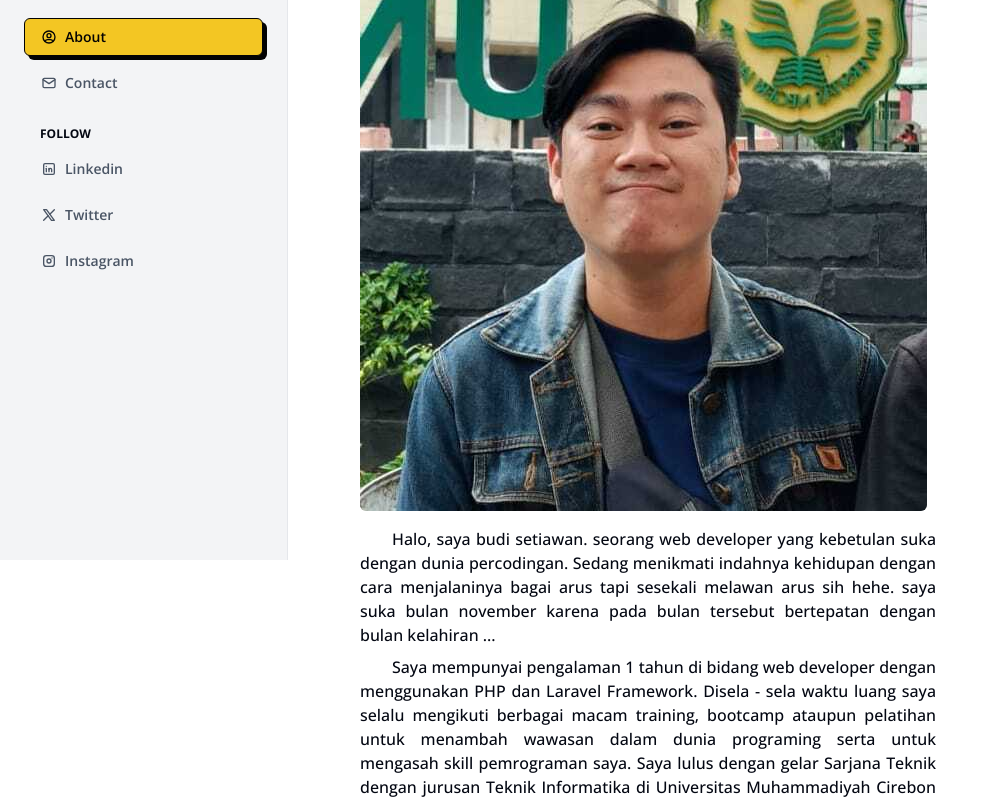
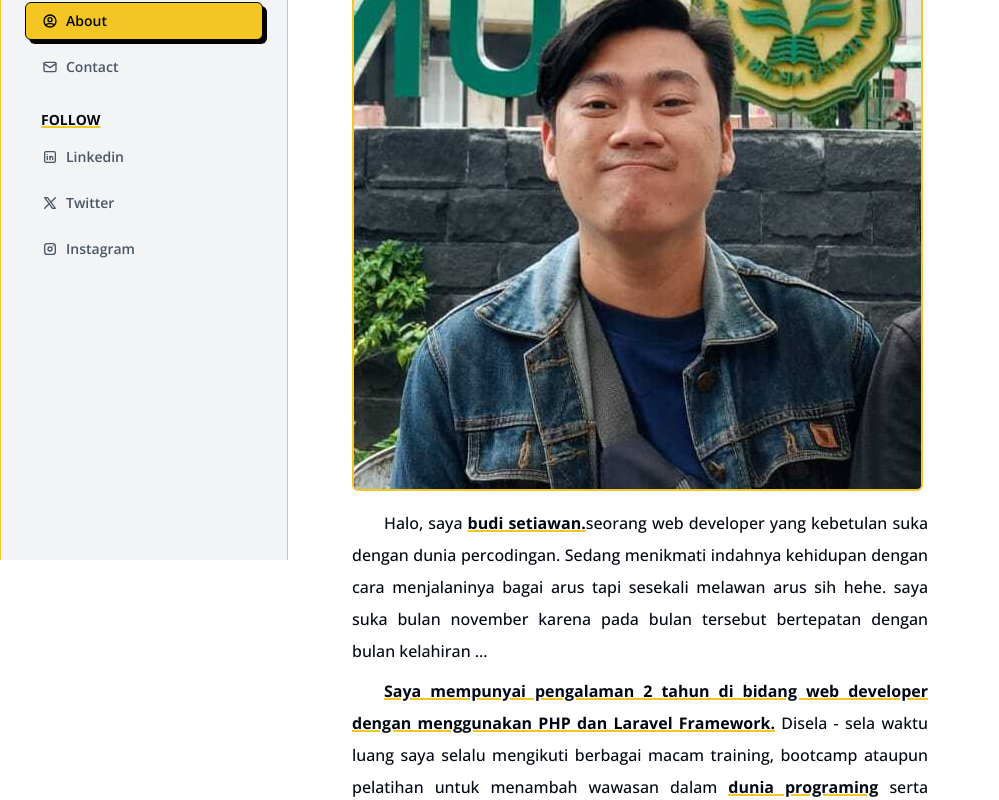
Before and after one commit to budayyy/budayyy.github.io, a React (Vite) app: page /about in a window 1280 px wide. Shown: the part 240-1040 px from the top of the page, without its empty margins (0-999 px from the left). Built offline with nearby package versions, Linux system fonts and the light colour scheme.

Commit message:
fix text, subtitle and navbar section

```diff
--- a/src/About.jsx
+++ b/src/About.jsx
@@ -24,27 +24,45 @@ export default function Home() {
         <div className="bg-white p-4 lg:pl-88 lg:py-24 lg:pr-16 lg:w-[96%]">
           {loading && <LoadingScreen />}
           {!loading && (
-            <div className="w-full bg-white p-2">
+            <div className="w-full bg-white pt-24 pb-8 lg:p-0">
               <HeadingSection>About</HeadingSection>
-              <div className="my-4">
-                <img src="./buday.jpg" alt="budi" className="rounded-md" />
+              <div className="mt-16 mb-4">
+                <img
+                  src="./buday.jpg"
+                  alt="budi"
+                  className="rounded-md border-2 border-primary"
+                />
               </div>
-              <p className="max-w-xl text-base font-medium text-gray-950 text-justify mb-2 indent-8">
-                Halo, saya budi setiawan. seorang web developer yang kebetulan
-                suka dengan dunia percodingan. Sedang menikmati indahnya
-                kehidupan dengan cara menjalaninya bagai arus tapi sesekali
-                melawan arus sih hehe. saya suka bulan november karena pada
-                bulan tersebut bertepatan dengan bulan kelahiran ...
+              <p className="max-w-xl text-base font-medium text-gray-950 text-justify mb-2 indent-8 leading-8">
+                Halo, saya{" "}
+                <span className="underline decoration-2 decoration-primary font-bold">
+                  budi setiawan.
+                </span>
+                seorang web developer yang kebetulan suka dengan dunia
+                percodingan. Sedang menikmati indahnya kehidupan dengan cara
+                menjalaninya bagai arus tapi sesekali melawan arus sih hehe.
+                saya suka bulan november karena pada bulan tersebut bertepatan
+                dengan bulan kelahiran ...
               </p>
-              <p className="max-w-xl text-base font-medium text-gray-950 text-justify mb-2 indent-8">
-                Saya mempunyai pengalaman 1 tahun di bidang web developer dengan
-                menggunakan PHP dan Laravel Framework. Disela - sela waktu luang
-                saya selalu mengikuti berbagai macam training, bootcamp ataupun
-                pelatihan untuk menambah wawasan dalam dunia programing serta
-                untuk mengasah skill pemrograman saya. Saya lulus dengan gelar
-                Sarjana Teknik dengan jurusan Teknik Informatika di Universitas
-                Muhammadiyah Cirebon dan alhamdulillah lulus walaupun tidak
-                tepat waktu, setidaknya bisa lulus diwaktu yang tepat.
+              <p className="max-w-xl text-base font-medium text-gray-950 text-justify mb-2 indent-8 leading-8">
+                <span className="underline decoration-2 decoration-primary font-bold">
+                  Saya mempunyai pengalaman 2 tahun di bidang web developer
+                  dengan menggunakan PHP dan Laravel Framework.
+                </span>{" "}
+                Disela - sela waktu luang saya selalu mengikuti berbagai macam
+                training, bootcamp ataupun pelatihan untuk menambah wawasan
+                dalam{" "}
+                <span className="underline decoration-2 decoration-primary font-bold">
+                  dunia programing
+                </span>{" "}
+                serta untuk mengasah skill pemrograman saya. Saya lulus dengan
+                gelar Sarjana Teknik dengan jurusan{" "}
+                <span className="underline decoration-2 decoration-primary font-bold">
+                  Teknik Informatika
+                </span>{" "}
+                di Universitas Muhammadiyah Cirebon dan alhamdulillah lulus
+                walaupun tidak tepat waktu, setidaknya bisa lulus diwaktu yang
+                tepat.
               </p>
             </div>
           )}
--- a/src/Contact.jsx
+++ b/src/Contact.jsx
@@ -11,6 +11,7 @@ import {
 } from "react-icons/tb";
 import { useEffect, useState } from "react";
 import HeadingSection from "./components/HeadingSection";
+import SubtitleSection from "./components/SubtitleSection";
 
 export default function Home() {
   const [navbarOpen, setNavbarOpen] = useState(false);
@@ -32,12 +33,9 @@ export default function Home() {
         <div className="bg-white p-4 lg:pl-88 lg:py-24 lg:pr-16 lg:w-[96%]">
           {loading && <LoadingScreen />}
           {!loading && (
-            <div className="w-full bg-white p-2">
+            <div className="w-full bg-white pt-24 pb-8 lg:p-0">
               <HeadingSection>Contact</HeadingSection>
-
-              <p className="mt-4 mb-8 text-base font-normal text-center lg:text-start">
-                bolehlah koneksi bareng hehe😁
-              </p>
+              <SubtitleSection>bolehlah koneksi bareng hehe😁</SubtitleSection>
               <div className="w-full lg:max-w-sm space-y-4">
                 <Link
                   to="https://wa.me/+6287829890388"
--- a/src/Home.jsx
+++ b/src/Home.jsx
@@ -32,7 +32,7 @@ export default function Home() {
         <div className="bg-white p-4 lg:pl-88 lg:py-24 lg:pr-16 lg:w-[96%]">
           {loading && <LoadingScreen />}
           {!loading && (
-            <div className="w-full bg-white p-2">
+            <div className="w-full bg-white pt-24 pb-8 lg:p-0">
               <div className="mb-6 flex justify-center lg:justify-start items-center">
                 <img
                   src="./buday.jpg"
@@ -40,11 +40,11 @@ export default function Home() {
                   className="rounded-full w-40 h-40 bg-cover"
                 />
               </div>
-              <h3 className="text-3xl lg:text-5xl text-center lg:text-start font-extrabold">
+              <h3 className="text-3xl lg:text-5xl text-center lg:text-start font-extrabold mb-4 underline decoration-4 decoration-primary">
                 Halo,I am Budi
               </h3>
               <div className="text-center lg:text-start">
-                <span className="text-xl lg:text-4xl font-extrabold bg-clip-text text-transparent bg-linear-to-r from-gray-950 to-gray-500">
+                <span className="text-xl lg:text-4xl font-extrabold bg-clip-text text-transparent bg-linear-to-r from-gray-950 to-gray-500 underline decoration-4 decoration-primary">
                   <TypeAnimation
                     sequence={[
                       // Same substring at the start will only be typed once, initially
--- a/src/Stack.jsx
+++ b/src/Stack.jsx
@@ -20,6 +20,7 @@ import { DiPhp } from "react-icons/di";
 import { useEffect, useState } from "react";
 import LoadingScreen from "./components/LoadingScreen";
 import HeadingSection from "./components/HeadingSection";
+import SubtitleSection from "./components/SubtitleSection";
 
 const stackStyle =
   "flex items-center justify-center gap-x-1 rounded-sm border p-4 group hover:bg-primary hover:border-background hover:shadow-background cursor-pointer";
@@ -44,12 +45,12 @@ export default function Home() {
         <div className="bg-white p-4 lg:pl-88 lg:py-24 lg:pr-16 lg:w-[96%]">
           {loading && <LoadingScreen />}
           {!loading && (
-            <div className="w-full bg-white p-2">
+            <div className="w-full bg-white pt-24 pb-8 lg:p-0">
               <HeadingSection>Stack</HeadingSection>
-              <p className="mt-4 mb-8 text-sm lg:text-base text-center lg:text-start font-normal">
+              <SubtitleSection>
                 🚀 beberapa stack yang saya gunakan ketika membuat sebuah
                 project 🚀
-              </p>
+              </SubtitleSection>
               <div className="grid grid-cols-1 lg:grid-cols-2 gap-4">
                 <div className={stackStyle}>
                   <TbBrandHtml5 className="text-4xl text-orange-500" />
--- a/src/components/HeadingSection.jsx
+++ b/src/components/HeadingSection.jsx
@@ -1,6 +1,6 @@
 export default function HeadingSection({ children }) {
   return (
-    <div className="relative text-center lg:text-start mb-20">
+    <div className="relative flex justify-center items-center lg:justify-start mb-14 top-4 lg:top-0">
       <span className="absolute text-2xl font-extrabold text-background bg-primary shadow-[8px_8px_0px_0px_#030303] rounded-lg py-2 px-8 transform -rotate-6">
         {children}
       </span>
--- /dev/null
+++ b/src/components/SubtitleSection.jsx
@@ -0,0 +1,7 @@
+export default function SubtitleSection({ children }) {
+  return (
+    <p className="mt-4 mb-8 text-center lg:text-start text-sm lg:text-lg font-semibold underline decoration-2 decoration-primary">
+      {children}
+    </p>
+  );
+}
--- a/src/pages/Navbar.jsx
+++ b/src/pages/Navbar.jsx
@@ -3,7 +3,7 @@ import { TypeAnimation } from "react-type-animation";
 
 export default function Navbar({ navbarOpen, setNavbarOpen }) {
   return (
-    <nav className="w-full bg-white border-b border-b-primary p-4 block lg:hidden">
+    <nav className="w-full bg-white border-b border-b-primary fixed z-10 p-4 block lg:hidden">
       <div className="flex justify-between items-center">
         <div className="flex items-center gap-x-2">
           <img
@@ -12,8 +12,10 @@ export default function Navbar({ navbarOpen, setNavbarOpen }) {
             alt="Budi Setiawan"
           />
           <div>
-            <p className="text-base font-bold text-gray-950">Budi Setiawan</p>
-            <p className="text-sm font-normal bg-clip-text text-transparent bg-linear-to-r from-gray-950 to-gray-900">
+            <p className="text-base font-bold text-gray-950 underline decoration-2 decoration-primary">
+              Budi Setiawan
+            </p>
+            <p className="text-sm font-normal bg-clip-text text-transparent bg-linear-to-r from-gray-950 to-gray-900 underline decoration-2 decoration-primary">
               <TypeAnimation
                 sequence={[
                   "Web Developer.",
--- a/src/pages/Sidebar.jsx
+++ b/src/pages/Sidebar.jsx
@@ -20,8 +20,10 @@ const sidebarActive =
 export default function Sidebar({ navbarOpen, setNavbarOpen }) {
   return (
     <aside
-      className={`lg:block fixed w-72 min-h-screen bg-gray-100 px-6 py-12 border-r shrink-0 space-y-6 z-10 lg:z-0 ${
-        navbarOpen ? "block transition ease-in-out duration-300" : "hidden"
+      className={`lg:block fixed w-72 min-h-screen bg-gray-100 px-6 py-8 border-r border-primary lg:border-l shrink-0 space-y-6 z-20 lg:z-0 ${
+        navbarOpen
+          ? "block transition ease-in-out duration-300 w-full"
+          : "hidden"
       }`}
     >
       <div className="flex justify-end lg:hidden">
@@ -43,8 +45,10 @@ export default function Sidebar({ navbarOpen, setNavbarOpen }) {
           />
         </div>
         <div>
-          <p className="text-base font-bold text-gray-950">Budi Setiawan</p>
-          <p className="text-sm font-semibold bg-clip-text text-transparent bg-linear-to-r from-gray-950 to-gray-900">
+          <p className="text-base font-bold text-gray-950 underline decoration-4 decoration-primary">
+            Budi Setiawan
+          </p>
+          <p className="text-sm font-semibold bg-clip-text text-transparent bg-linear-to-r from-gray-950 to-gray-900 underline decoration-4 decoration-primary">
             <TypeAnimation
               sequence={[
                 "Web Developer.",
@@ -110,7 +114,7 @@ export default function Sidebar({ navbarOpen, setNavbarOpen }) {
       </ul>
       <ul className="space-y-2 mt-6">
         <li>
-          <p className="text-xs font-semibold lg:font-bold px-4 text-gray-950">
+          <p className="text-sm font-semibold lg:font-bold px-4 text-gray-950 underline decoration-2 decoration-primary">
             FOLLOW
           </p>
         </li>
```
Also changed, not shown: src/Project.jsx (+15 -12 lines).
